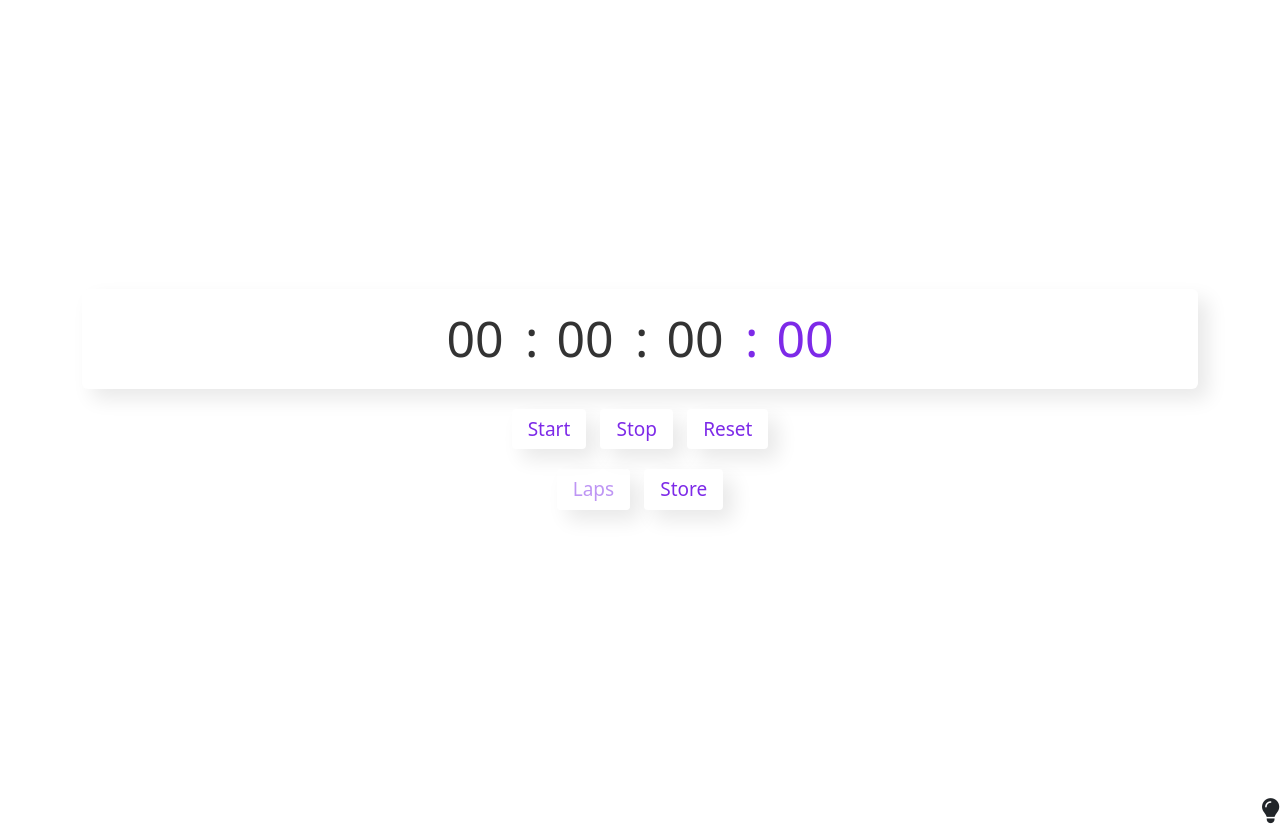
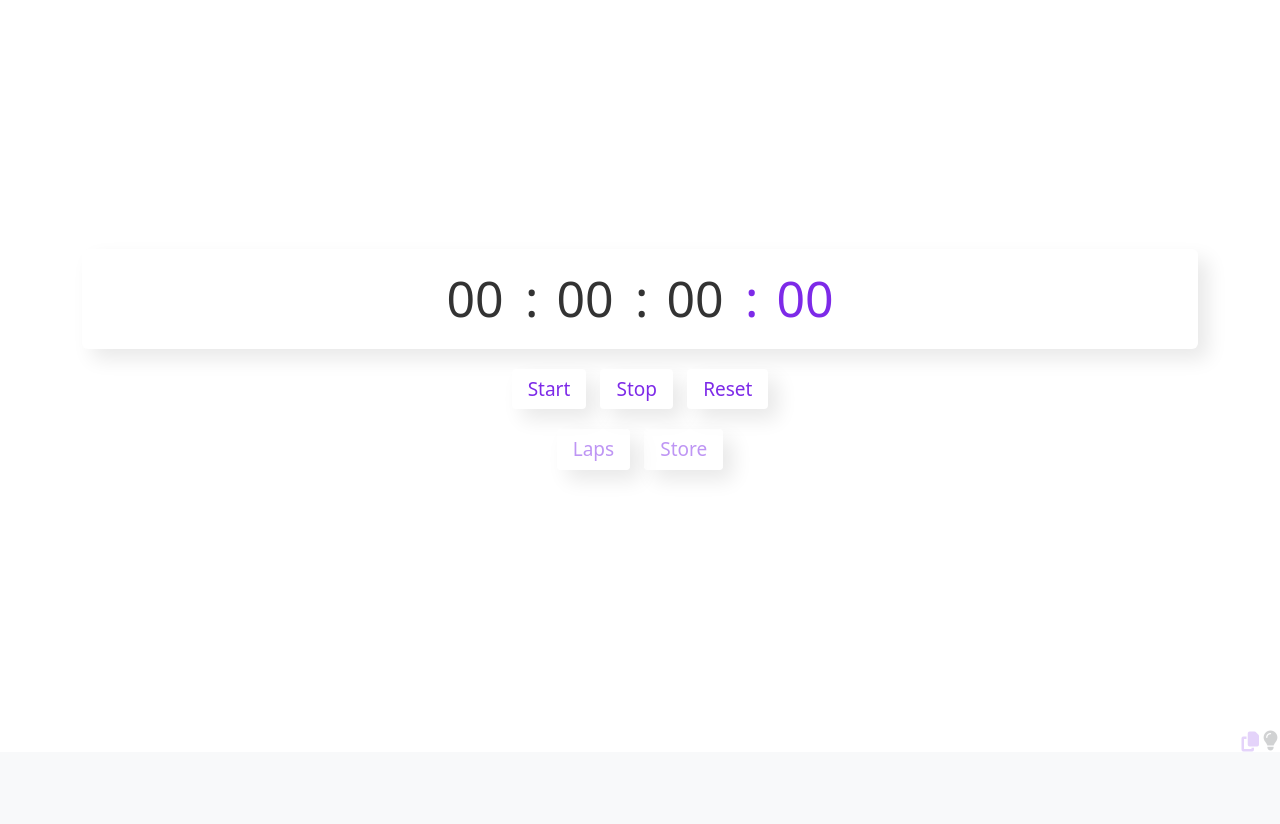
Before and after one commit to kandalgaonkarshubham/ActivityTracker, a PHP site: page / in a window 1280 px wide. Shown: the part 131-955 px from the top of the page. After the commit the page ends 883 px from the top, so only its background shows below. Run offline with PHP 8.4, Linux system fonts and the light colour scheme; data that the repository does not hold is empty; some libraries are stand-ins or nearby versions.

Commit message:
Minor Changes

```diff
--- a/css/style.css
+++ b/css/style.css
@@ -1,4 +1,7 @@
 /* Stopwatch */
+.jumotron {
+    min-height: 90vh;
+}
 
 .wrapper {
     user-select: none;
@@ -112,19 +115,6 @@ button[disabled] {
     --bs-tooltip-bg: #f8f9fb;
 }
 
-#lastitem{
-    visibility: hidden;
-    opacity: 0;
-}
-
-/* Bulb */
-.fa-lightbulb{
-    font-size: 25px;
-    float: right;
-    /* color: red; */
-}
-
-                        /* NAVBAR SETTINGS */
 
 .navbar-toggler {
     padding: unset;
@@ -221,3 +211,41 @@ button[disabled] {
 .accordion-collapse{
     transition: 0.5s;
 }
+
+         /* MISCELLANIOUS */
+
+
+/* Bottom Page Icons */
+
+.fa-lightbulb,.fa-copy {
+    font-size: 20px;
+    float: right;
+    transform: translateY(10px);
+    margin: 2px;
+}
+
+#bulb,.fa-copy {
+    opacity: 0.2;
+    transition: 0.5s;
+}
+
+#bulb:hover,.fa-copy:hover {
+    opacity: 1;
+}
+
+.fa-copy {
+    transform: translateY(11px);
+    color: #7D2Ae8;
+}
+
+
+
+/*
+#floatingBtn:hover+.circular-menu.items-wrapper {
+    display: block;
+}
+
+.circular-menu.items-wrapper {
+    display: none;
+}
+*/
--- a/index.html
+++ b/index.html
@@ -121,7 +121,7 @@
 
 
 
-        <div class="jumotron d-flex align-items-center min-vh-100">
+        <div class="jumotron d-flex align-items-center">
             <div class="container">
                 <div class="row">
                     <div class="col-xs-12 col-sm-12 col-md-12 col-lg-12">
@@ -160,7 +160,7 @@
                             </div>
                             <div class="buttons">
                                 <button class="lapp" title="Show/Hide Today's Logs">Laps</button>
-                                <button type="button" data-bs-toggle="modal" data-bs-target="#store" class="eod">Store</button>
+                                <button type="button" data-bs-toggle="modal" data-bs-target="#store" class="eod" disabled>Store</button>
                             </div>
 
                         </div>
@@ -170,15 +170,20 @@
             </div>
         </div>
 
-        <!-- <i id="bulb" class="fa-solid fa-lightbulb" data-toggle="tooltip" ></i> -->
-        <i id="bulb" class="fa-solid fa-lightbulb" data-toggle="tooltip" data-placement="top" ondblclick="debugWkLck()"></i><br>
+
+
+        <i id="bulb" class="fa-solid fa-lightbulb" data-toggle="tooltip" data-placement="top" ondblclick="debugWkLck()"></i>
+        <i class="fa-solid fa-copy" data-toggle="tooltip" data-placement="top" title="Copy Discards Page Url to Clipboard"></i><br>
+
+
+
 
     </main>
 
     <footer id="footer" class="d-none">
-        <hr>
         <div class="container">
-            <form action="form2.php" method="post">
+            <form action="form2.php" method="post" style="display: none;">
+                <hr>
                 <fieldset>
                     <legend>Debug Form</legend>
                     <input id="inpdate" class="form-control mb-3" type="text" name="date" placeholder="date">
@@ -190,7 +195,7 @@
                 </fieldset>
             </form>
         </div>
-<hr>
+        <hr>
         <div id="wakelock-container" class="container ">
             <h1 class="text-center">Wakelock Api</h1>
             <p>The button below changes depending on whether wake lock is active or not.</p>
--- a/js/main.js
+++ b/js/main.js
@@ -28,7 +28,9 @@
         stopBtn.addEventListener("click", stop);
         // resetBtn.addEventListener("click", reset);
 
+        let resumeCount = 0;
         function start() {
+            resumeCount++;
             startBtn.classList.add("active");
             stopBtn.classList.remove("stopActive");
 
@@ -70,7 +72,7 @@
 
             $('a').attr('target', '_blank');
 
-            startTime = new Date().toLocaleTimeString();
+            if (resumeCount==1) {startTime = new Date().toLocaleTimeString();}
         }
 
         function stop() {
@@ -89,6 +91,8 @@
             stopBtn.classList.remove("stopActive");
             clearInterval(startTimer);
             hr = min = sec = ms = "0" + 0;
+            startTime=0;
+            stopTime=0;
             putValue();
             removeRow();
         }
@@ -457,6 +461,7 @@
 // <!- Checking the browser and Cookie then displaying the lacklist Prompt -->
 
 
+var browserDiscards;
 function checkCookie() {
 
 
@@ -465,18 +470,22 @@ function checkCookie() {
             let browserName;
 
             if (window.navigator.userAgent.indexOf("OPR") > -1 || window.navigator.userAgent.indexOf("Opera") > -1) {
+                browserDiscards = "opera://discards";
                 return browserName = "To Stop Opera from blacklisting the StopWatch Page, Open this tab - <b><i>opera://discards</i></b>";
             }
             else if (navigator.userAgent.indexOf("Edg") != -1) {
+                browserDiscards = "about://discards";
                 return browserName = "To Stop MSEdge from blacklisting the StopWatch Page, Open this tab - <b><i>about://discards</i></b>";
             }
             else if (navigator.userAgent.indexOf("Chrome") != -1) {
+                browserDiscards = "chrome://discards";
                 return browserName = "To Stop Chrome from blacklisting the StopWatch Page, Open this tab - <b><i>chrome://discards</i></b>";
             }
             else if (navigator.userAgent.indexOf("Safari") != -1) {
                 return browserName = "Unfortunately, We do not have any information of Tab Snoozing of Safari. So If you dont want your browser to keep blacklisting the StopWatch Page, open it once in a while";
             }
             else if (navigator.userAgent.indexOf("Firefox") != -1) {
+                browserDiscards = "firefox://discards";
                 return browserName = "WakeLock Api is not Supported in Firefox, To Stop Firefox from blacklisting the StopWatch Page, Open this tab - <b><i>firefox://discards</i></b>";
             }
             else if ((navigator.userAgent.indexOf("MSIE") != -1) || (!!document.documentMode == true)) //IF IE > 10
@@ -510,7 +519,7 @@ function checkCookie() {
                 alert(`${brname}`, 'primary');
 
             }
-        }
+}
 
 
 
@@ -549,3 +558,17 @@ function checkCookie() {
         element.classList.toggle("responsiveNavBtn");
         switchElement.classList.toggle("responsiveSwitchBtn");
     }
+
+    // <!- Bottom Page Icons -->
+
+    const copyBtn = document.querySelector(".fa-copy");
+    copyBtn.addEventListener("click", clipboardCopy);
+    copyBtn.addEventListener("mouseout", colorRevert);
+
+    function clipboardCopy() {
+        copyBtn.style.color = "green";
+        navigator.clipboard.writeText(browserDiscards);
+    }
+    function colorRevert() {
+        copyBtn.style.color = "#7D2Ae8";
+    }
```
Also changed, not shown: js/calc.js (+16 -11 lines), todo/index.php (+11 -3 lines), todo/todo.css (+18 -5 lines), todo/todo.js (+23 -12 lines), README.md.
